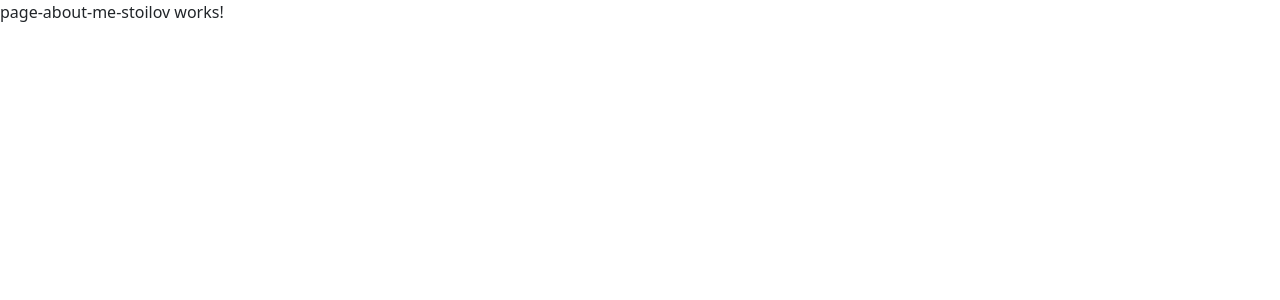
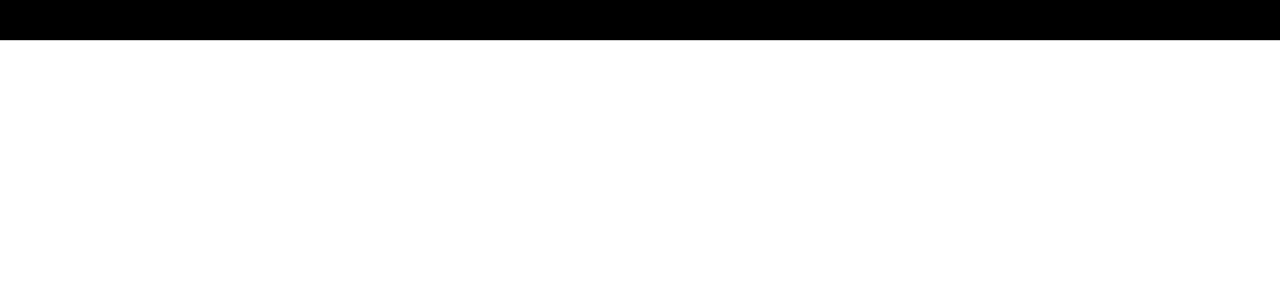
Before and after one commit to mahies/4ahitn_24, an Angular app: page /aboutMeSTOILOV in a window 1280 px wide. Shown: the top 300 px of the page. Built offline with nearby package versions, Linux system fonts and the light colour scheme.

Commit message:
Html seite erstellt

```diff
--- a/src/app/page-about-me-stoilov/page-about-me-stoilov.component.html
+++ b/src/app/page-about-me-stoilov/page-about-me-stoilov.component.html
@@ -1 +1,37 @@
-<p>page-about-me-stoilov works!</p>
+<!DOCTYPE html>
+<html lang="de">
+<head>
+  <title>Daniel Stoilov</title>
+  <style>
+    body {
+      font-family: 'Arial', Times;
+      background-color: dodgerblue;
+    }
+
+    header {
+      background-color: #000000;
+      padding: 20px;
+      border-bottom: 1px solid #ccc;
+    }
+    header h1 {
+      margin-top: 0;
+    }
+    .contact-info {
+      margin-top: 20px;
+    }
+    .contact-info p {
+      margin-bottom: 10px;
+    }
+    .quote {
+      text-align: center;
+      font-style: italic;
+      margin-top: 30px;
+    }
+  </style>
+</head>
+<body>
+<header>
+
+</header>
+</body>
+</html>
```
